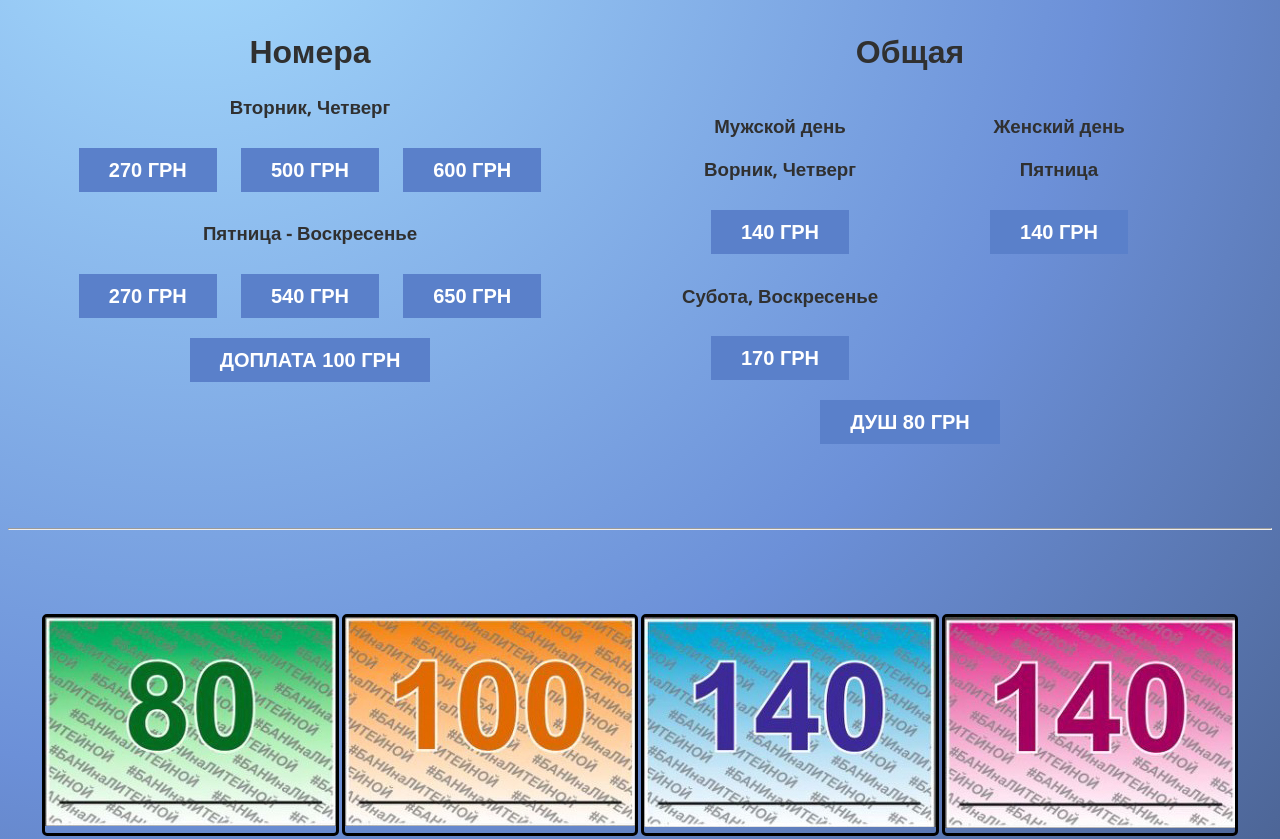
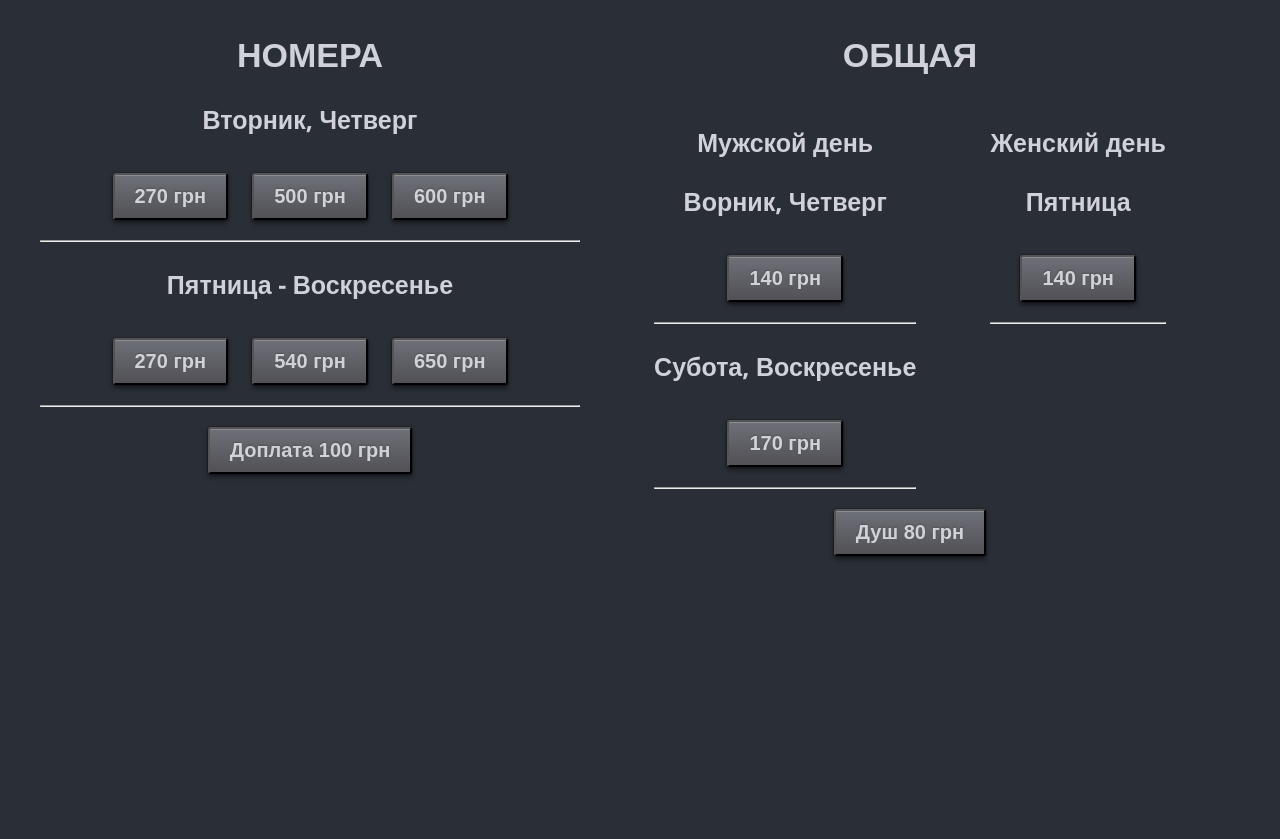
Before and after one commit to Sasha5335/sasha5335.github.io, a plain HTML site: page index.html in a window 1280 px wide. Shown: the top 839 px of the page. After the commit the page ends 800 px from the top, so only its background shows below. Drawn offline with nearby package versions, Linux system fonts and the light colour scheme.

Commit message:
Add files via upload

```diff
--- a/index.html
+++ b/index.html
@@ -21,25 +21,67 @@
         <h1>Номера</h1>
         <div class="tuesday-thursday">
           <h3>Вторник, Четверг</h3>
-          <button class="btn">270 грн</button>
-          <button class="btn">500 грн</button>
-          <button class="btn">600 грн</button>
+
+          <button class="btn" value="270">
+            <div class='printarea'>
+              <p>Напишу все что угодно</p>
+              <p>Например: САМАЯ ЛУЧШАЯ БАНЯ НА ДРОВАХ ПО ЦЕНЕ - 270</p>
+            </div>
+            270 грн
+          </button>
+
+          <button class="btn" value="500">
+            <div class='printarea'>
+              <p>Напишу все что угодно</p>
+              <p>Например: САМАЯ ЛУЧШАЯ БАНЯ НА ДРОВАХ ПО ЦЕНЕ - 500</p>
+            </div>
+            500 грн
+          </button>
+          <button class="btn" value="600">
+            <div class='printarea'>
+              <p>Напишу все что угодно</p>
+              <p>Например: САМАЯ ЛУЧШАЯ БАНЯ НА ДРОВАХ ПО ЦЕНЕ - 600</p>
+            </div>
+            600 грн
+          </button>
         </div>
-
+        <hr>
         <div class="friday-sunday">
           <h3>Пятница - Воскресенье</h3>
-          <button class="btn">270 грн</button>
-          <button class="btn">540 грн</button>
-          <button class="btn">650 грн</button>
+          <button class="btn" value="270">
+            <div class='printarea'>
+              <p>Напишу все что угодно</p>
+              <p>Например: САМАЯ ЛУЧШАЯ БАНЯ НА ДРОВАХ ПО ЦЕНЕ - 270</p>
+            </div>
+            270 грн
+          </button>
+          <button class="btn" value="540">
+            <div class='printarea'>
+              <p>Напишу все что угодно</p>
+              <p>Например: САМАЯ ЛУЧШАЯ БАНЯ НА ДРОВАХ ПО ЦЕНЕ - 540</p>
+            </div>
+            540 грн
+          </button>
+          <button class="btn" value="650">
+            <div class='printarea'>
+              <p>Напишу все что угодно</p>
+              <p>Например: САМАЯ ЛУЧШАЯ БАНЯ НА ДРОВАХ ПО ЦЕНЕ - 650</p>
+            </div>
+            650 грн
+          </button>
         </div>
-
-
+        <hr>
         <div class="surcharge">
-          <button class="btn">Доплата 100 грн</button>
+          <button class="btn" value="100">
+            <div class='printarea'>
+              <p>Напишу все что угодно</p>
+              <p>Например: САМАЯ ЛУЧШАЯ БАНЯ НА ДРОВАХ ПО ЦЕНЕ - Доплата свыше 4 человек 100$</p>
+            </div>
+            Доплата 100 грн
+          </button>
         </div>
       </div>
       <!--ticket-left-->
-
 
       <div class="ticket-right">
         <h1>Общая</h1>
@@ -50,13 +92,28 @@
 
             <div class="men-tuesday-thursday">
               <h3>Ворник, Четверг</h3>
-              <button class="btn">140 грн</button>
+              <button class="btn" value="140">
+                <div class='printarea'>
+                  <p>Напишу все что угодно</p>
+                  <p>Например: САМАЯ ЛУЧШАЯ БАНЯ НА ДРОВАХ ПО ЦЕНЕ - 140</p>
+                </div>
+                140 грн
+              </button>
             </div>
+
+            <hr>
 
             <div class="men-saturday-sunday">
               <h3>Субота, Воскресенье</h3>
-              <button class="btn">170 грн</button>
+              <button class="btn" value="170">
+                <div class='printarea'>
+                  <p>Напишу все что угодно</p>
+                  <p>Например: САМАЯ ЛУЧШАЯ БАНЯ НА ДРОВАХ ПО ЦЕНЕ - 170</p>
+                </div>
+                170 грн
+              </button>
             </div>
+            <hr>
           </div>
           <!--men-->
 
@@ -65,15 +122,27 @@
 
             <div class="women-friday">
               <h3>Пятница</h3>
-              <button class="btn">140 грн</button>
+              <button class="btn" value="140">
+                <div class='printarea'>
+                  <p>Напишу все что угодно</p>
+                  <p>Например: САМАЯ ЛУЧШАЯ БАНЯ НА ДРОВАХ ПО ЦЕНЕ - 140</p>
+                </div>
+                140 грн
+              </button>
             </div>
+            <hr>
           </div>
           <!--women-->
         </div>
 
-
         <div class="shower">
-          <button class="btn">Душ 80 грн</button>
+          <button class="btn" value="80">
+            <div class='printarea'>
+              <p>Напишу все что угодно</p>
+              <p>Например: САМАЯ ЛУЧШАЯ БАНЯ НА ДРОВАХ ПО ЦЕНЕ - Душ 80$</p>
+            </div>
+            Душ 80 грн
+          </button>
         </div>
       </div>
       <!--ticket-right-->
@@ -81,9 +150,21 @@
     </div>
     <!--ticket-->
 
-  </div>
-  <!--container-->
-  <br>
+
+
+
+
+
+
+
+
+
+
+
+
+    <!-- </div> -->
+    <!--container-->
+    <!-- <br>
   <br>
   <br>
   <hr>
@@ -123,9 +204,9 @@
       </div>
 
     </div>
-  </div>
+  </div> -->
 
-  <script src="./index.js"></script>
+    <script src="./index.js"></script>
 </body>
 
 </html>
--- a/index.js
+++ b/index.js
@@ -1,15 +1,27 @@
-const ticket = document.querySelectorAll('img')
 
+const ticket = document.querySelectorAll('button')
 
 const selectBtn = () => {
-  ticket.forEach((selectTicket, index) => {
+  ticket.forEach((selectTicket) => {
     selectTicket.addEventListener('click', () => {
-      const printTicket = selectTicket.src;
-      const W = window.open(printTicket);
+      const divToPrint = selectTicket.childNodes[1];
 
-      W.window.print()
+      let htmlToPrint = '' +
+        '<style type="text/css">' +
+        'table th, table td {' +
+        'border:1px solid #000;' +
+        'padding;0.5em;' +
+        '}' +
+        '</style>';
+      htmlToPrint = `${htmlToPrint} ${divToPrint.outerHTML} `;
+      newWin = window.open("");
+      newWin.document.write(htmlToPrint);
+      newWin.print();
+      newWin.close();
     })
   })
 }
 
+
+
 selectBtn()
--- a/style.css
+++ b/style.css
@@ -3,14 +3,23 @@
 }
 body{
   font-family: 'Open Sans', sans-serif;
-  background-image: radial-gradient(circle at 14.64% -11.24%, #a7deff 0, #6c90d8 50%, #38496b 100%);
+  background-color: #2A2E36 ;
+  /* background-image: radial-gradient(circle at 14.64% -11.24%, #a7deff 0, #6c90d8 50%, #38496b 100%); */
 }
 
 .container {
   max-width: 1200px;
   margin: 0 auto;
-  color: rgb(48, 48, 48)
+  color: rgb(209,209,217);
+}
 
+h1{
+  font-size: 34px;
+  text-transform: uppercase;
+}
+
+h3{
+  font-size: 25px;
 }
 
 .ticket-img{
@@ -52,42 +61,32 @@ justify-content: space-evenly;
 }
 
 .btn {
-    display: inline-flex;
-    margin: 10px;
+  position: relative;
+  display: inline-block;
+  margin: 12px 10px;
+  padding: 10px 20px;
+  font-size: 20px;
+  font-weight: 700;
+  color: rgb(209,209,217);
   text-decoration: none;
-    border: none;
-    position: relative;
-    overflow: hidden;
-    font-size: 20px;
-    line-height: 20px;
-    padding: 12px 30px;
-    color: #FFF;
-    font-weight: bold;
-    text-transform: uppercase;
-    /* font-family: 'Roboto Condensed', Тahoma, sans-serif; */
-    background: #5a80ca;
-    transition: box-shadow 0.3s, transform 0.3s;
-    cursor: pointer;
+  text-shadow: 0 -1px 2px rgba(0,0,0,.2);
+  outline: none;
+  border-radius: 3px;
+  background: linear-gradient(rgb(110,112,120), rgb(81,81,86)) rgb(110,112,120);
+  box-shadow: 0 1px rgba(255,255,255,.2) inset, 0 3px 5px rgba(0,1,6,.5), 0 0 1px 1px rgba(0,1,6,.2);
+  transition: .2s ease-in-out;
 }
-  .btn:hover,
-  .btn:active,
-  .btn:focus {
-    transform: translateY(-4px);
-    box-shadow: 0 4px 12px rgba(0,0,0,0.2), 0 16px 20px rgba(0,0,0,0.2);
-    color: #FFF;
+
+.btn:hover:not(:active) {
+  background: linear-gradient(rgb(126,126,134), rgb(70,71,76)) rgb(126,126,134);
 }
-  .btn:before {
-    content: "";
-    position: absolute;
-    top: 0;
-    left: -100%;
-    width: 100%;
-    height: 100%;
-    background: linear-gradient(-45deg, transparent, rgba(191, 226, 255, 0.3), transparent);
-    transition: left 0.7s;
+
+.btn:active {
+  top: 1px;
+  background: linear-gradient(rgb(76,77,82), rgb(56,57,62)) rgb(76,77,82);
+  box-shadow: 0 0 1px rgba(0,0,0,.5) inset, 0 2px 3px rgba(0,0,0,.5) inset, 0 1px 1px rgba(255,255,255,.1);
 }
-  .btn:hover:before,
-  .btn:active:before,
-  .btn:focus:before {
-    left: 100%;
+
+.printarea{
+  display: none;
 }
```
Lines whose indentation alone changed are shown as unchanged.
